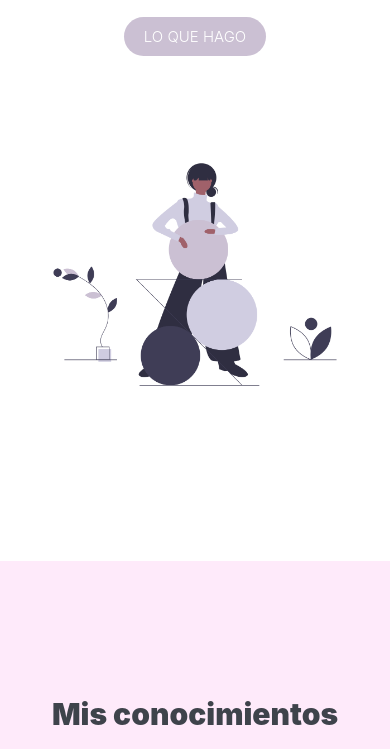
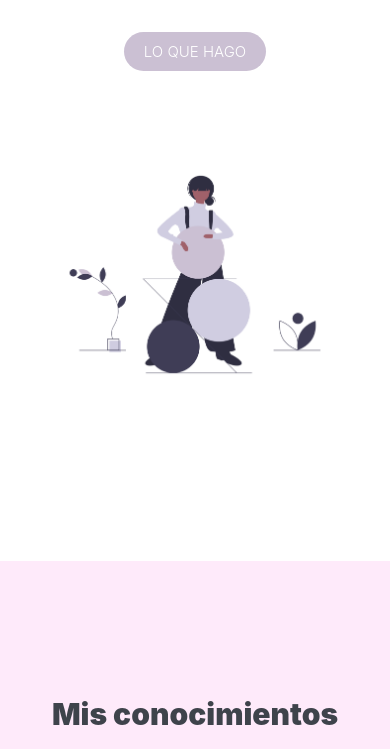
Before and after one commit to Melidorado/Portfolio-personal, a plain HTML site: page index.html in a window 390 px wide. Shown: the part 355-1104 px from the top of the page. Drawn offline with nearby package versions, Linux system fonts and the light colour scheme.

Commit message:
correcion en media query para celular de contenedor-imagen

```diff
--- a/style.css
+++ b/style.css
@@ -376,7 +376,7 @@ ul {
     }
 
     .contenedor-imagen {
-        width: 350px;
+        width: auto;
         margin-top: 70px;
     }
 
```
